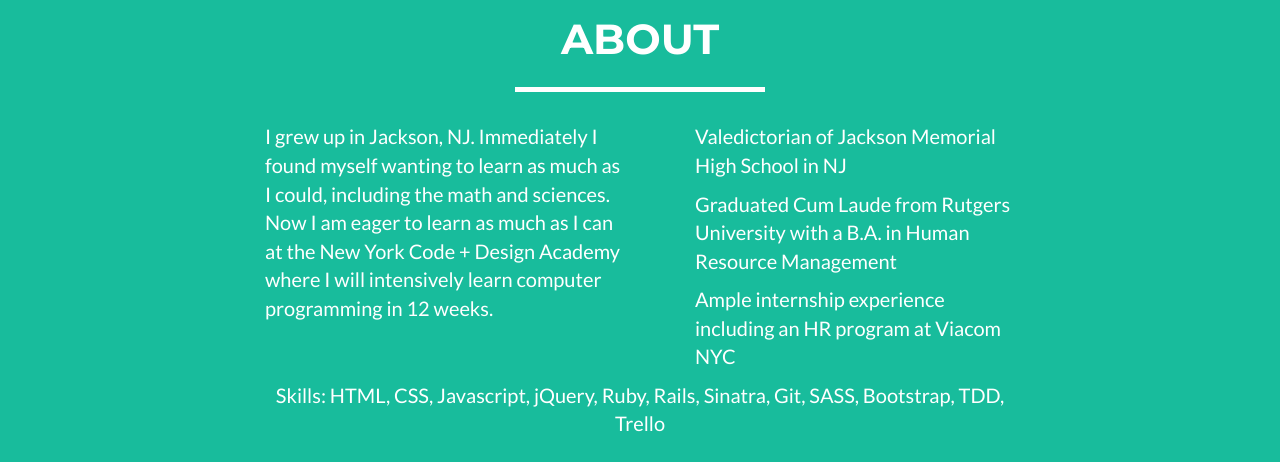
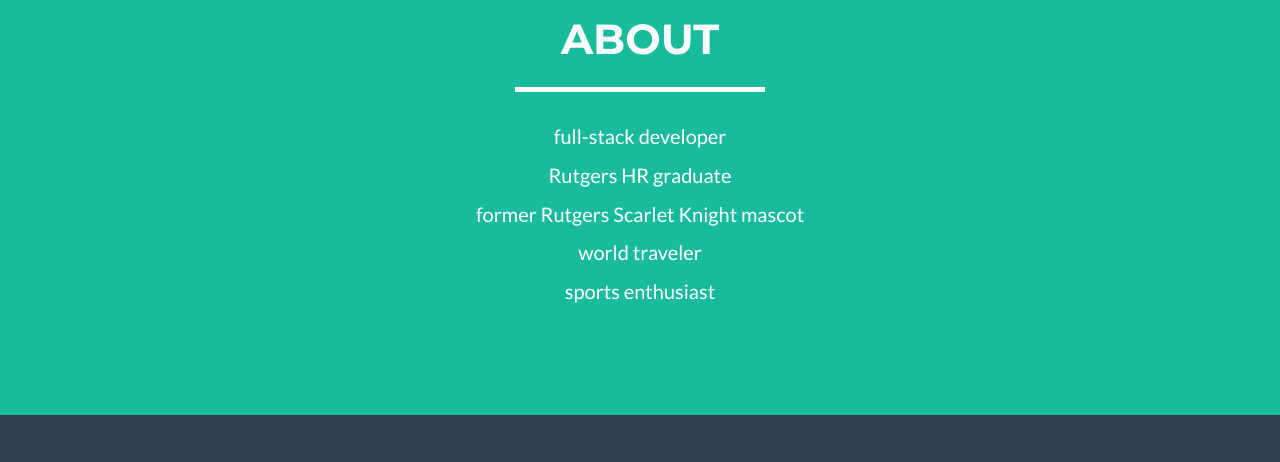
Before and after one commit to cortesg/Portfolio, a website: page index.html in a window 1280 px wide. Shown: the part 1760-2222 px from the top of the page. Drawn offline with nearby package versions, Linux system fonts and the light colour scheme.

Commit message:
About section changed

```diff
--- a/index.html
+++ b/index.html
@@ -171,19 +171,23 @@
                 </div>
             </div>
             <div class="row">
-                <div class="col-lg-4 col-lg-offset-2">
-                    <p>I grew up in Jackson, NJ. Immediately I found myself wanting to learn as much as I could, including the math and sciences. Now I am eager to learn as much as I can at the New York Code + Design Academy where I will intensively learn computer programming in 12 weeks.</p>
+                <div class="col-lg-8 col-lg-offset-2" style="text-align: center">
+                    <p>full-stack developer</p>
+                    <p>Rutgers HR graduate</p>
+                    <p>former Rutgers Scarlet Knight mascot</p>
+                    <p>world traveler</p>
+                    <p>sports enthusiast</p>
                 </div>
-                <div class="col-lg-4">
+                <!-- <div class="col-lg-4">
                     <ul>
                     <p>Valedictorian of Jackson Memorial High School in NJ</p>
                     <p>Graduated Cum Laude from Rutgers University with a B.A. in Human Resource Management</p>
                     <p>Ample internship experience including an HR program at Viacom NYC</p>
                     </ul>
-                </div>
-                <div class="col-lg-8 col-lg-offset-2 text-center">
+                </div> -->
+                <!-- <div class="col-lg-8 col-lg-offset-2 text-center">
                     <p>Skills: HTML, CSS, Javascript, jQuery, Ruby, Rails, Sinatra, Git, SASS, Bootstrap, TDD, Trello</p>
-                </div>
+                </div> -->
             </div>
         </div>
     </section>
@@ -331,7 +335,7 @@
                             <a class="project_title" href="https://pokepaddle.herokuapp.com" target="_blank" rel="noopener noreferrer"><h2>PokePaddle</h2></a>
                             <hr class="star-primary">
                             <a href="https://pokepaddle.herokuapp.com" target="_blank" rel="noopener noreferrer"><img src="img/portfolio/PokePaddle.png" class="img-responsive img-centered" alt=""></a>
-                            <p>Play this brick and paddle game in a Pokemon styled theme to 'catch' all Pokemon! Playable through desktop only.</p>
+                            <p>Play this brick and paddle game in a Pokemon styled theme to 'catch' all Pokemon! Uses a high score database table and cookies to store fastest times. Features a ghost mode for more experienced players. Playable through desktop only.</p>
                             <ul class="list-inline item-details">
                                 <li>
                                 </li>
@@ -340,7 +344,7 @@
                                     </strong>
                                 </li>
                                 <li>Skills Used:
-                                    <strong>Javascript, Phaser, Sinatra
+                                    <strong>Javascript, jQuery, Ruby, SQL, Phaser, Sinatra
                                     </strong>
                                 </li>
                             </ul>
```
